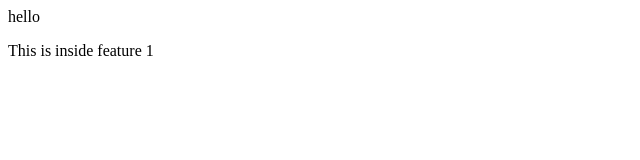
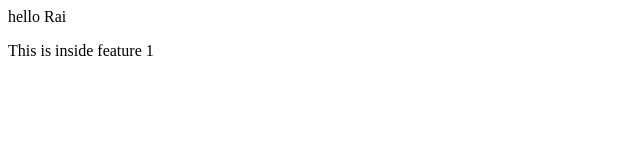
Before and after one commit to KajalRai0207/RemoteRepo, a plain HTML site: page index.html in a window 1280 px wide. Shown: the full height of the page, 0-640 px from the left. Drawn offline with Linux system fonts and the light colour scheme.

```diff
--- a/index.html
+++ b/index.html
@@ -1,2 +1,2 @@
-<p>hello</p>
+<p>hello Rai</p>
 <p>This is inside feature 1</p>
```
